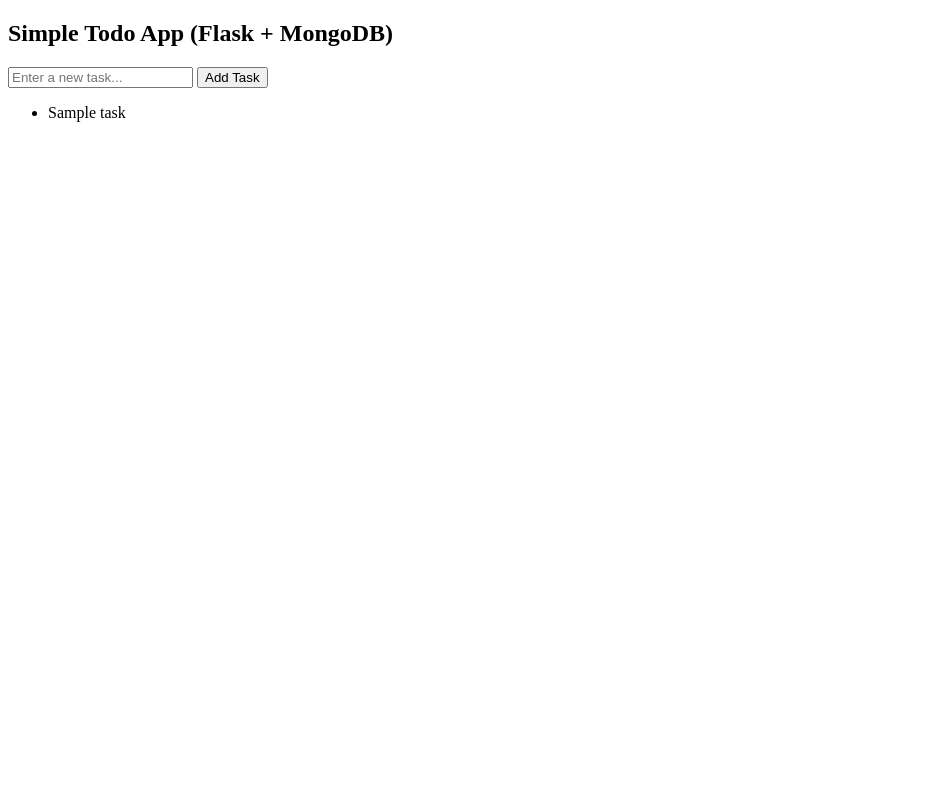
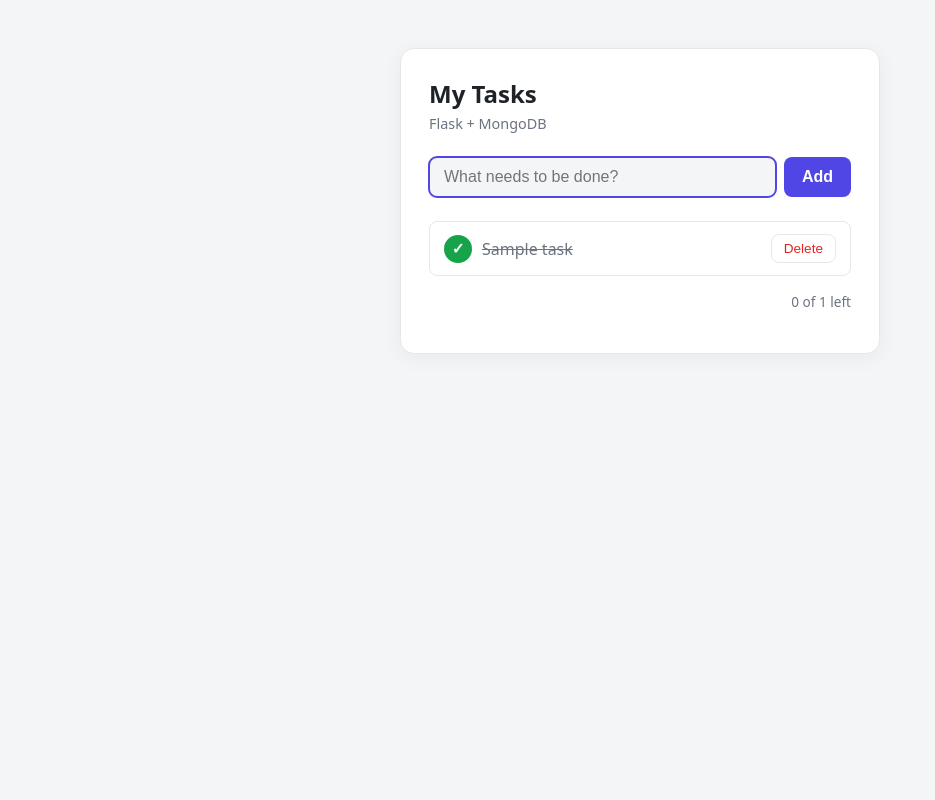
Before and after one commit to Aditi-Nandiraju/todo-app-with-mongodb, a Flask app: page / in a window 1280 px wide. Shown: the whole page, without its empty margins (0-935 px from the left). Run offline with Flask 3, Linux system fonts and the light colour scheme; a database or web service that is not in the repository returns one stand-in record (values such as "Sample title").

Commit message:
commit 2

```diff
--- a/app.py
+++ b/app.py
@@ -1,6 +1,9 @@
+
 import os
 from flask import Flask, render_template, request, redirect
 from pymongo import MongoClient
+from bson import ObjectId
+from bson.errors import InvalidId
 
 app = Flask(__name__)
 
@@ -24,9 +27,32 @@ def add_todo():
     task = request.form.get("task")
     if task:
         # Insert a JSON-like document into MongoDB
-        todos_collection.insert_one({"task": task})
+        todos_collection.insert_one({"task": task, "done": False})
+    return redirect("/")
+
+
+@app.route("/toggle/<todo_id>", methods=["POST"])
+def toggle_todo(todo_id):
+    try:
+        oid = ObjectId(todo_id)
+    except InvalidId:
+        return redirect("/")
+    todo = todos_collection.find_one({"_id": oid})
+    if todo:
+        todos_collection.update_one(
+            {"_id": oid}, {"$set": {"done": not todo.get("done", False)}}
+        )
+    return redirect("/")
+
+
+@app.route("/delete/<todo_id>", methods=["POST"])
+def delete_todo(todo_id):
+    try:
+        todos_collection.delete_one({"_id": ObjectId(todo_id)})
+    except InvalidId:
+        pass
     return redirect("/")
 
 
 if __name__ == "__main__":
-    app.run(debug=True)
+    app.run(debug=True, use_reloader=False)
--- a/templates/index.html
+++ b/templates/index.html
@@ -1,20 +1,147 @@
 <!DOCTYPE html>
-<html>
+<html lang="en">
 <head>
-    <title>Flask & MongoDB Todo App</title>
+    <meta charset="UTF-8">
+    <meta name="viewport" content="width=device-width, initial-scale=1.0">
+    <title>Todo App</title>
+    <style>
+        :root {
+            --bg: #f4f5f7;
+            --card: #ffffff;
+            --text: #1f2328;
+            --muted: #6b7280;
+            --border: #e5e7eb;
+            --accent: #4f46e5;
+            --accent-hover: #4338ca;
+        }
+        @media (prefers-color-scheme: dark) {
+            :root {
+                --bg: #111318;
+                --card: #1b1e25;
+                --text: #e6e8eb;
+                --muted: #9aa0a6;
+                --border: #2c313a;
+                --accent: #818cf8;
+                --accent-hover: #a5b4fc;
+            }
+        }
+        * { box-sizing: border-box; }
+        body {
+            margin: 0;
+            min-height: 100vh;
+            background: var(--bg);
+            color: var(--text);
+            font-family: system-ui, -apple-system, "Segoe UI", Roboto, sans-serif;
+            display: flex;
+            justify-content: center;
+            padding: 48px 16px;
+        }
+        .card {
+            width: 100%;
+            max-width: 480px;
+            background: var(--card);
+            border: 1px solid var(--border);
+            border-radius: 14px;
+            padding: 28px;
+            box-shadow: 0 4px 20px rgba(0, 0, 0, 0.05);
+            align-self: flex-start;
+        }
+        h1 { margin: 0 0 4px; font-size: 1.5rem; }
+        .subtitle { margin: 0 0 24px; color: var(--muted); font-size: 0.9rem; }
+        form { display: flex; gap: 8px; margin-bottom: 24px; }
+        input {
+            flex: 1;
+            min-width: 0;
+            padding: 10px 14px;
+            font-size: 1rem;
+            border: 1px solid var(--border);
+            border-radius: 8px;
+            background: var(--bg);
+            color: var(--text);
+        }
+        input:focus { outline: 2px solid var(--accent); outline-offset: -1px; border-color: transparent; }
+        button {
+            padding: 10px 18px;
+            font-size: 1rem;
+            font-weight: 600;
+            border: none;
+            border-radius: 8px;
+            background: var(--accent);
+            color: #fff;
+            cursor: pointer;
+        }
+        button:hover { background: var(--accent-hover); }
+        ul { list-style: none; margin: 0; padding: 0; }
+        li {
+            padding: 12px 14px;
+            border: 1px solid var(--border);
+            border-radius: 8px;
+            margin-bottom: 8px;
+            display: flex;
+            align-items: center;
+            gap: 10px;
+            word-break: break-word;
+        }
+        form.inline { display: contents; margin: 0; }
+        .task { flex: 1; }
+        .check {
+            flex-shrink: 0;
+            width: 28px;
+            height: 28px;
+            padding: 0;
+            border: 2px solid var(--border);
+            border-radius: 50%;
+            background: transparent;
+            color: var(--muted);
+            font-size: 0.95rem;
+            line-height: 1;
+        }
+        .check:hover { background: transparent; border-color: #16a34a; color: #16a34a; }
+        li.done .check { background: #16a34a; border-color: #16a34a; color: #fff; }
+        li.done .task { text-decoration: line-through; color: var(--muted); }
+        .delete {
+            flex-shrink: 0;
+            padding: 6px 12px;
+            background: transparent;
+            border: 1px solid var(--border);
+            color: #dc2626;
+            font-size: 0.85rem;
+            font-weight: 500;
+        }
+        .delete:hover { background: #dc2626; border-color: #dc2626; color: #fff; }
+        .empty { text-align: center; color: var(--muted); padding: 24px 0; }
+        .count { margin-top: 16px; color: var(--muted); font-size: 0.85rem; text-align: right; }
+    </style>
 </head>
 <body>
-    <h2>Simple Todo App (Flask + MongoDB)</h2>
+    <main class="card">
+        <h1>My Tasks</h1>
+        <p class="subtitle">Flask + MongoDB</p>
 
         <form action="/add" method="POST">
-        <input type="text" name="task" placeholder="Enter a new task..." required>
-        <button type="submit">Add Task</button>
+            <input type="text" name="task" placeholder="What needs to be done?" required autofocus>
+            <button type="submit">Add</button>
         </form>
 
+        {% if todos %}
         <ul>
             {% for todo in todos %}
-        <li>{{ todo.task }}</li>
+            <li class="{{ 'done' if todo.done }}">
+                <form action="/toggle/{{ todo._id }}" method="POST" class="inline">
+                    <button type="submit" class="check" title="{{ 'Mark as not done' if todo.done else 'Mark as done' }}">✓</button>
+                </form>
+                <span class="task">{{ todo.task }}</span>
+                <form action="/delete/{{ todo._id }}" method="POST" class="inline">
+                    <button type="submit" class="delete" title="Delete task">Delete</button>
+                </form>
+            </li>
             {% endfor %}
         </ul>
+        {% set left = todos|rejectattr('done')|list|length %}
+        <p class="count">{{ left }} of {{ todos|length }} left</p>
+        {% else %}
+        <p class="empty">No tasks yet. Add one above.</p>
+        {% endif %}
+    </main>
 </body>
 </html>
```
Lines whose indentation alone changed are shown as unchanged.
